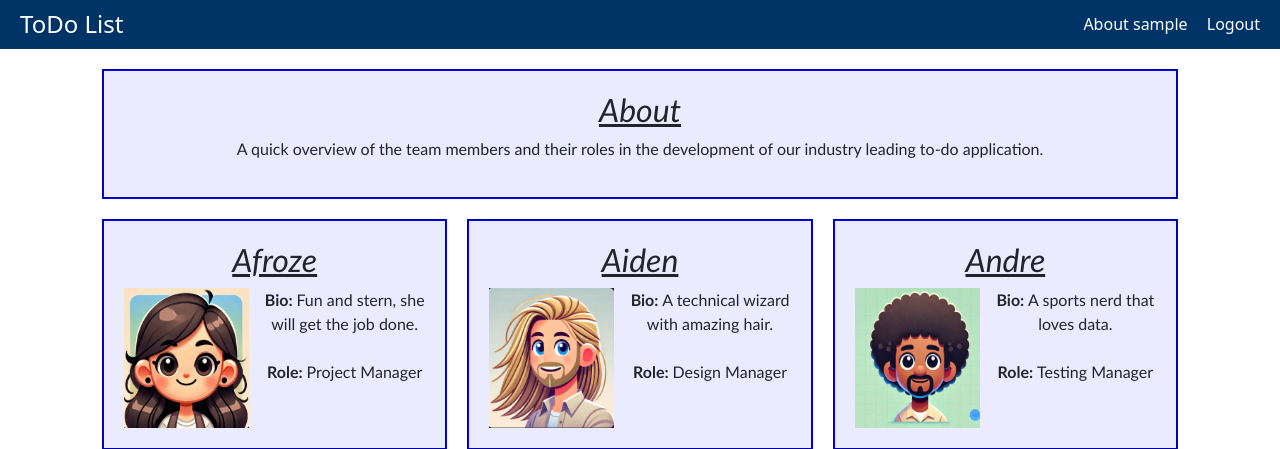
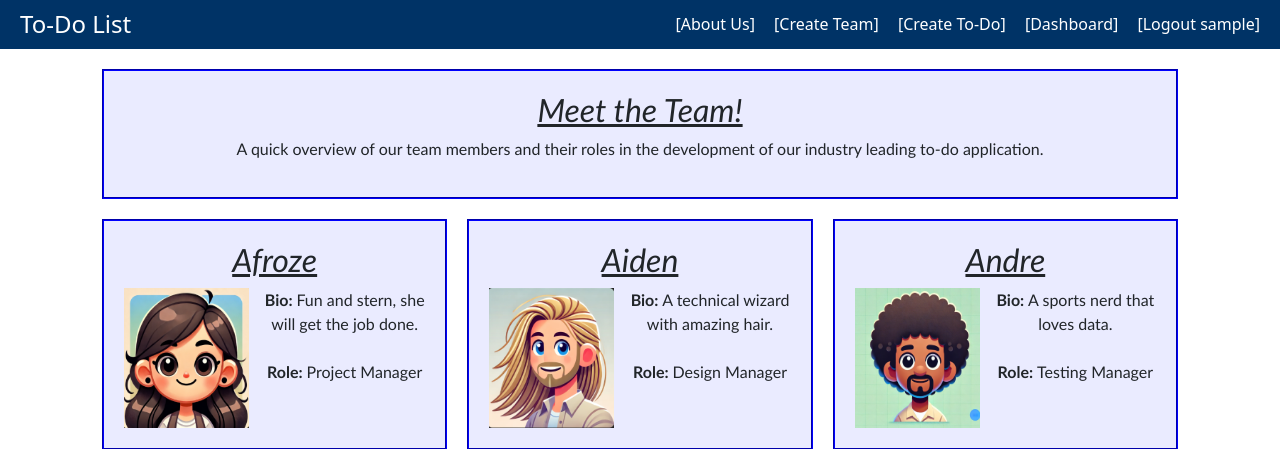
Before and after one commit to afrozetk/To-do-App, a Django app: page /about/ in a window 1280 px wide. Shown: the top 449 px of the page. Run offline with Django 5.2, Linux system fonts and the light colour scheme; the visitor is signed in with stand-in values (Sample User, id 1).

Commit message:
Added Nav Bar Items
Added Dashboard, Create To do, Create Teams, buttons to appear only for logged in users.

Fixed minor grammar in About.html

```diff
--- a/todo_app/templates/about.html
+++ b/todo_app/templates/about.html
@@ -6,9 +6,9 @@
 
 <div class="box-container">
     <div class="box0">
-        <h2><i><u>About</u></i></h2>
+        <h2><i><u>Meet the Team!</u></i></h2>
         <p id="para0">
-            A quick overview of the team members and their roles in the development of our industry leading to-do application.
+            A quick overview of our team members and their roles in the development of our industry leading to-do application.
         </p>
     </div>
 
--- a/todo_app/templates/base.html
+++ b/todo_app/templates/base.html
@@ -22,15 +22,22 @@
       <!-- Header section -->
       <header>
           <div class="header-container">
-              <h1 class="app-name">ToDo List</h1>
+              <h1 class="app-name">To-Do List</h1>
               <nav class="nav-links">
-                  <a href="/about/">About</a>
+                  <a href="/about/">[About Us]</a>
                   {% if user.is_authenticated %}
                       {% comment %} Display email and logout if user is signed in {% endcomment %}
-                      <span class="user-email">{{ user.username }}</span>
-                      <a href="{% url 'logout' %}" class="logout-button">Logout</a>
+
+                      <a href="{% url 'createteam' %}">[Create Team]</a>
+                      <a href="{% url 'create' %}">[Create To-Do]</a>
+                      <a href="{% url 'dashboard' %}">[Dashboard] </a>
+
+                      <a href="{% url 'logout' %}" class="logout-button">[Logout <span class="user-email"> {{ user.username }}</span>] </a>
+
+
+
                   {% else %}
-                      <a href="/login/" class="login-button">Login</a>
+                      <a href="/login/" class="login-button">[Login]</a>
                   {% endif %}
               </nav>
           </div>
```
